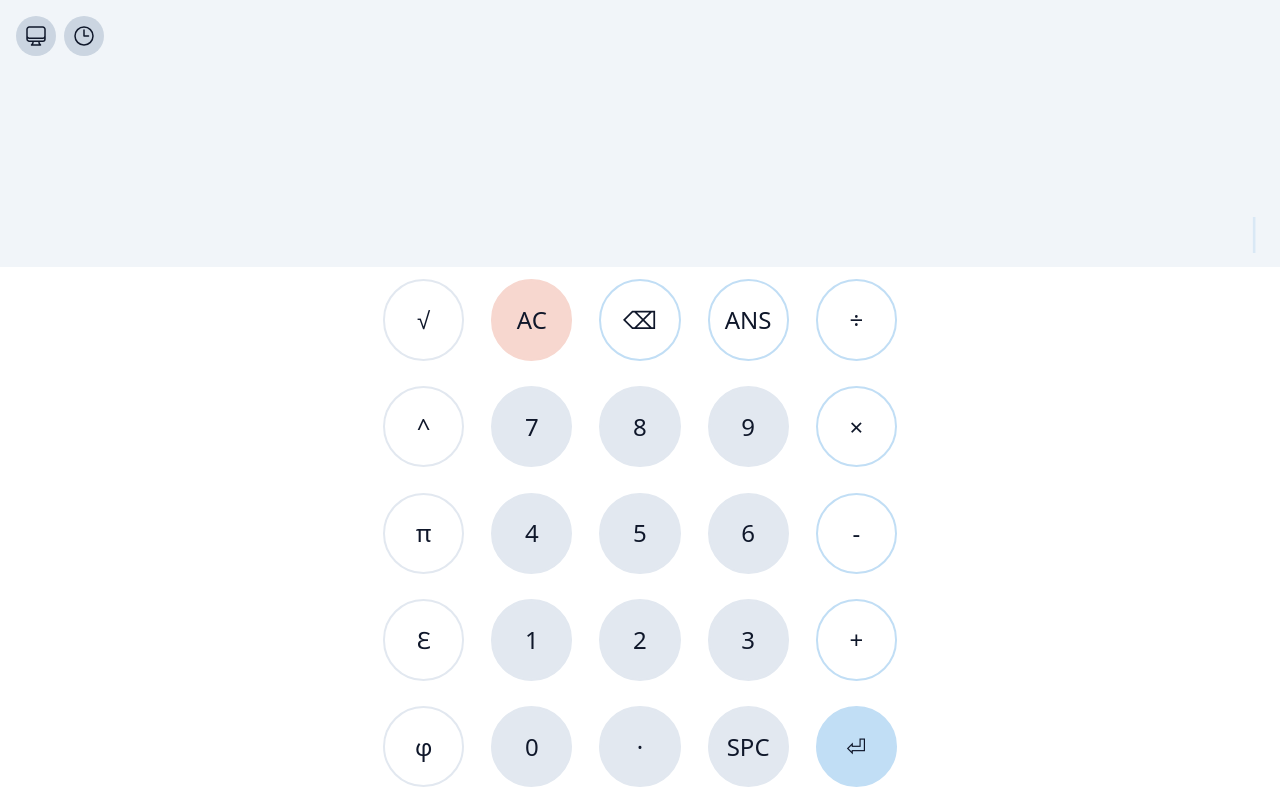
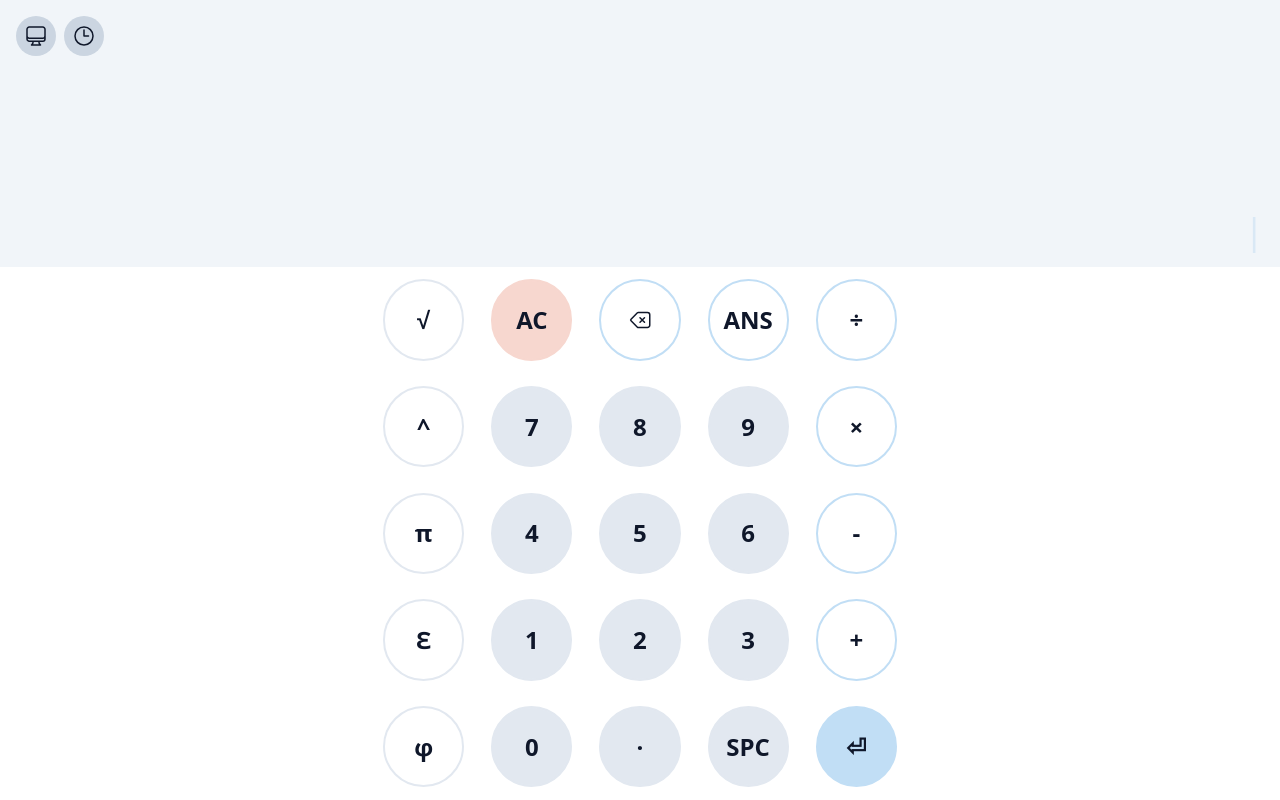
Before and after one commit to feasterjon/rpncalc, a React (Create React App) app: page / in a window 1280 px wide. Built offline with nearby package versions, Linux system fonts and the light colour scheme.

Commit message:
Enable button icons, add backspace icon, bold text

```diff
--- a/src/components/rpncalc/config.jsx
+++ b/src/components/rpncalc/config.jsx
@@ -50,6 +50,7 @@ export const config = {
           value: 'Delete'
         },
         {
+          icon: 'backspace',
           id: 7,
           label: '\u232B',
           order: 'sm:order-[3]',
--- a/src/components/rpncalc/icon.jsx
+++ b/src/components/rpncalc/icon.jsx
@@ -1,5 +1,11 @@
 export function Icon({ id }) {
   switch (id) {
+    case 'backspace':
+      return (
+        <svg xmlns="http://www.w3.org/2000/svg" fill="none" viewBox="0 0 24 24" strokeWidth={1.5} stroke="currentColor" className="w-6 h-6">
+          <path strokeLinecap="round" strokeLinejoin="round" d="M12 9.75 14.25 12m0 0 2.25 2.25M14.25 12l2.25-2.25M14.25 12 12 14.25m-2.58 4.92-6.374-6.375a1.125 1.125 0 0 1 0-1.59L9.42 4.83c.21-.211.497-.33.795-.33H19.5a2.25 2.25 0 0 1 2.25 2.25v10.5a2.25 2.25 0 0 1-2.25 2.25h-9.284c-.298 0-.585-.119-.795-.33Z" />
+        </svg>
+      )
     case 'clipboard':
       return (
         <svg xmlns="http://www.w3.org/2000/svg" fill="none" viewBox="0 0 24 24" strokeWidth={1.5} stroke="currentColor" className="w-6 h-6">
--- a/src/components/rpncalc/keyboard.jsx
+++ b/src/components/rpncalc/keyboard.jsx
@@ -1,3 +1,4 @@
+import { Icon } from './icon';
 import { useEffect, useState } from 'react';
 
 export function Keyboard({ config = {} }) {
@@ -10,6 +11,7 @@ export function Keyboard({ config = {} }) {
     vibrateEnabled = (typeof window.navigator.vibrate === 'function') ? true : false;
 
   const buttons = configButtons.map((button) => ({
+    icon: button.icon,
     id: button.id,
     label: button.label || button.value,
     order: button.order,
@@ -65,6 +67,7 @@ export function Keyboard({ config = {} }) {
               cursor-default
               dark:text-slate-100
               flex
+              font-bold
               items-center
               justify-center
               lg:aspect-square
@@ -85,7 +88,7 @@ export function Keyboard({ config = {} }) {
             `}
             onClick={() => handleInput(button)}
           >
-            {button.label}
+            {button.icon ? <Icon id={button.icon} /> : button.label}
           </div>
         </div>
       )}
```
